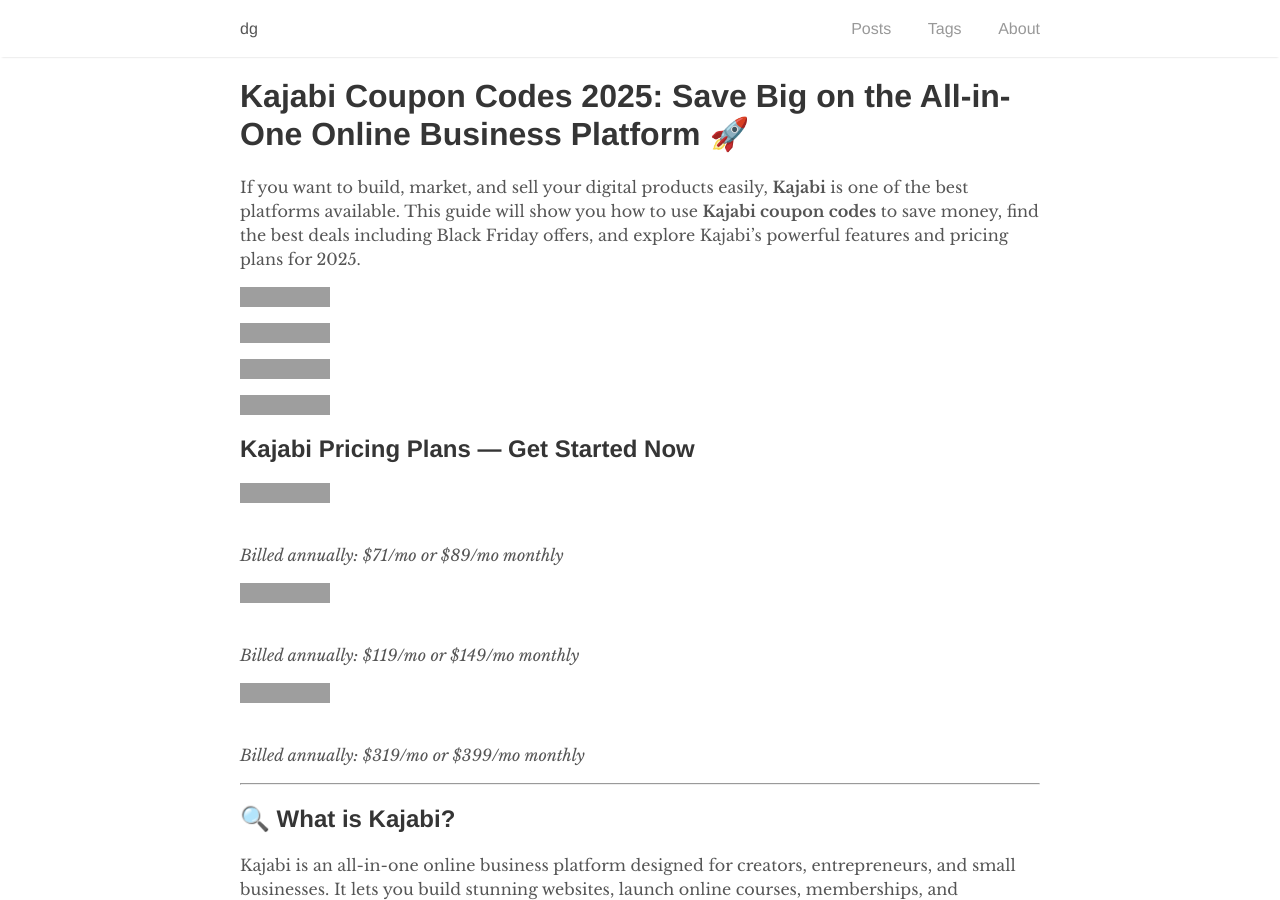
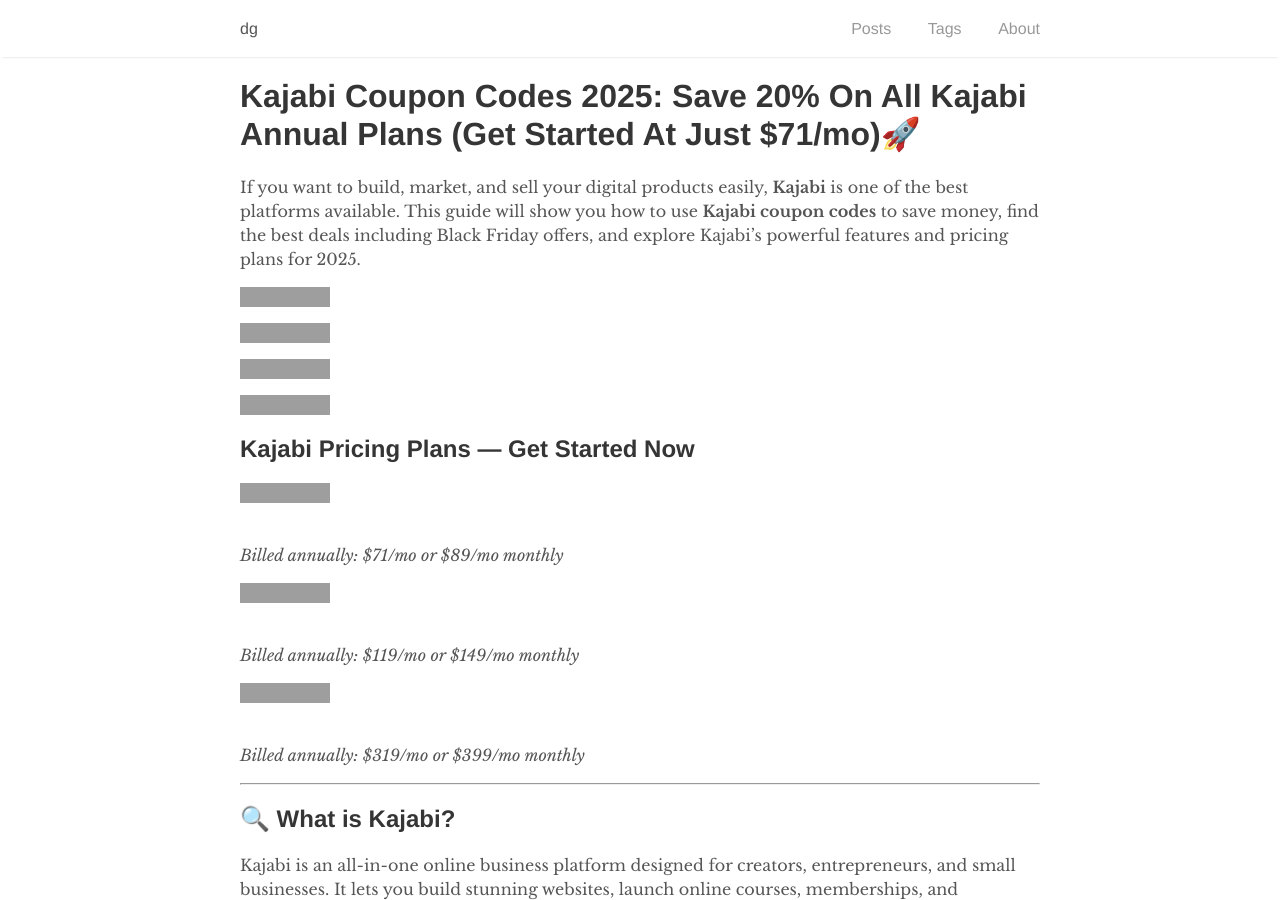
Before and after one commit to digiexe-official/dg, a Jekyll site: the page built from wp/kajabi coupon codes.md, in a window 1280 px wide and 900 px high, cut to the strip 0-900 px from the top of the window. Built offline with Jekyll 4.4.1, drawn with Linux system fonts in a browser that asks for light colours; grey boxes are pictures that could not be loaded.

Commit message:
Updated meta

```diff
--- a/wp/kajabi coupon codes.md
+++ b/wp/kajabi coupon codes.md
@@ -1,14 +1,14 @@
 ---
 layout: default
-title: "Kajabi Coupon Codes 2025- "
-description: ""
-date: 2025-05-24
+title: "Kajabi Coupon Codes 2025- Up to 20% Off All Kajabi Plans"
+description: "Save up to 50% with the best Kajabi coupon codes. Get discounts on plans and enjoy a 1-60-day free trial now!"
+date: 2025-05-25
 author: "digiexe-official Team"
 robots: index, follow
 permalink: /kajabi-coupon-codes/
 ---
 
-# Kajabi Coupon Codes 2025: Save Big on the All-in-One Online Business Platform 🚀
+# Kajabi Coupon Codes 2025: Save 20% On All Kajabi Annual Plans (Get Started At Just $71/mo)🚀
 
 If you want to build, market, and sell your digital products easily, **Kajabi** is one of the best platforms available. This guide will show you how to use
 **Kajabi coupon codes** to save money, find the best deals including Black Friday offers, and explore Kajabi’s powerful features and pricing plans for 2025.
```
